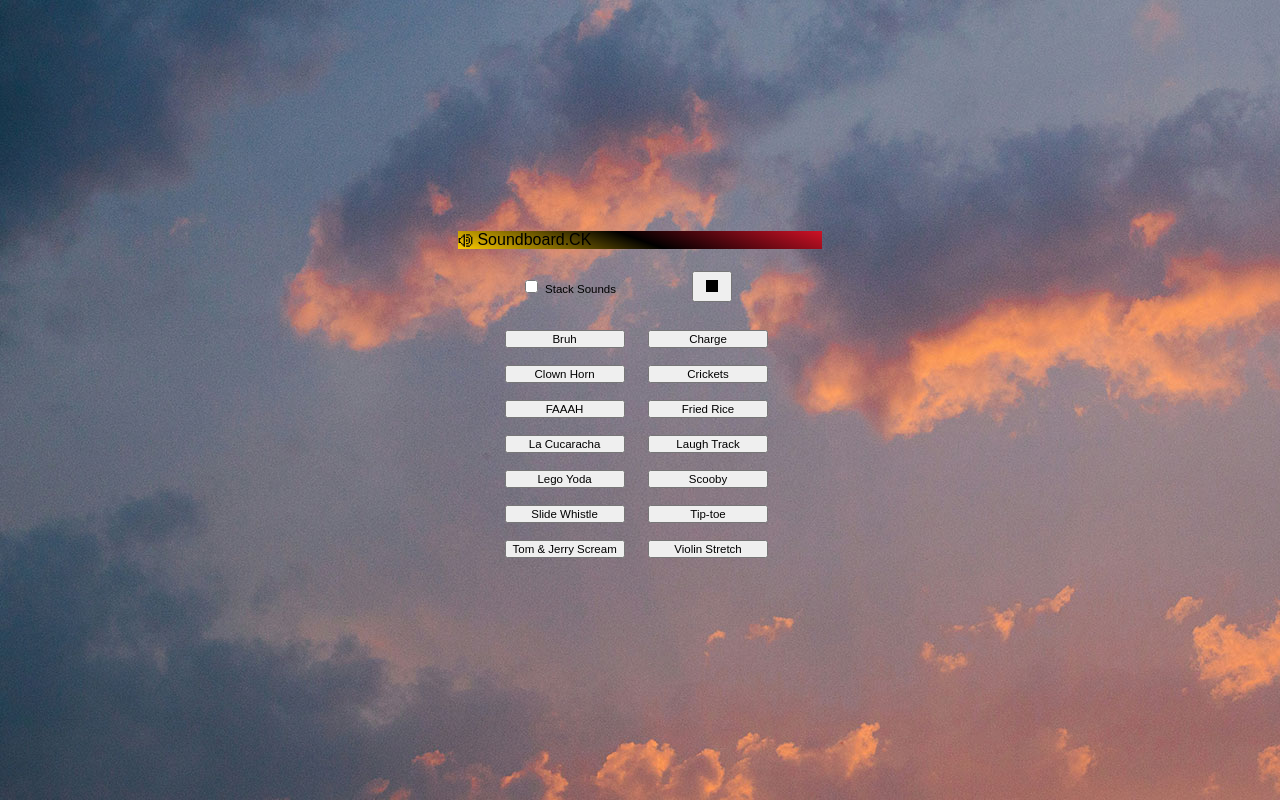
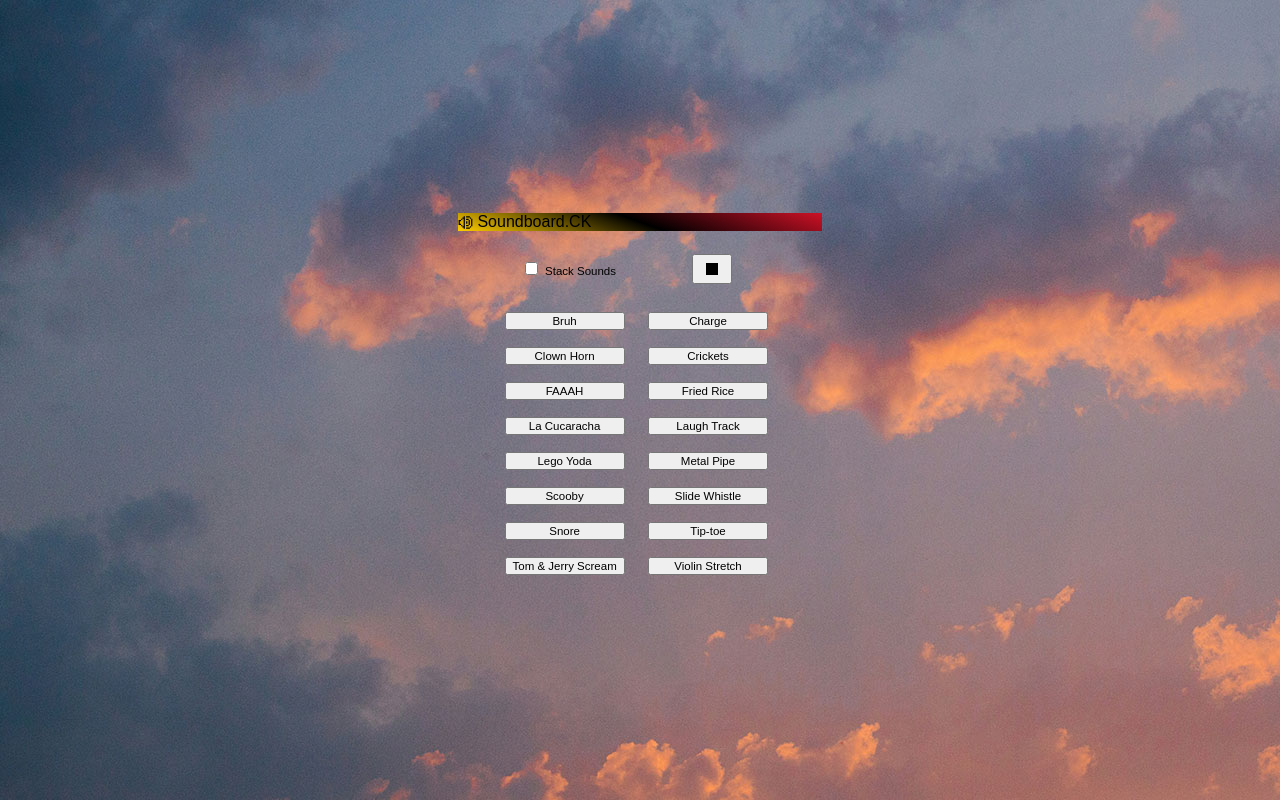
Before and after one commit to contreau/soundboard.ck, a website built with Vite: page index.html in a window 1280 px wide. Built offline with nearby package versions, Linux system fonts and the light colour scheme; files whose address does not match are found by name.

Commit message:
mp3 file edits, 2 new sounds

```diff
--- a/index.html
+++ b/index.html
@@ -27,6 +27,10 @@
       *::before,
       *::after {
         box-sizing: border-box;
+      }
+
+      html {
+        touch-action: manipulation;
       }
 
       html,
@@ -76,13 +80,11 @@
 
         button {
           min-width: 120px;
-          cursor: pointer;
         }
 
         button#stop {
           min-width: fit-content;
           display: block;
-          cursor: pointer;
           svg {
             vertical-align: -1.5px;
           }
@@ -108,10 +110,6 @@
         vertical-align: -3px;
       }
 
-      label[for="stack"] {
-        cursor: pointer;
-      }
-
       .config {
         display: flex;
         align-items: center;
@@ -123,6 +121,14 @@
 
       div.field-border-disabled {
         padding: 1em;
+      }
+
+      @media (hover) {
+        button,
+        button#stop,
+        label[for="stack"] {
+          cursor: pointer;
+        }
       }
 
       @media (max-width: 300px) {
--- a/src/sound-config.json
+++ b/src/sound-config.json
@@ -36,12 +36,20 @@
     "displayName": "Lego Yoda"
   },
   {
+    "fileName": "sounds/metal-pipe.mp3",
+    "displayName": "Metal Pipe"
+  },
+  {
     "fileName": "sounds/scooby-laugh.mp3",
     "displayName": "Scooby"
   },
   {
     "fileName": "sounds/slide-whistle.mp3",
     "displayName": "Slide Whistle"
+  },
+  {
+    "fileName": "sounds/snore.mp3",
+    "displayName": "Snore"
   },
   {
     "fileName": "sounds/tiptoe.mp3",
```
Also changed, not shown: 16 other files.
